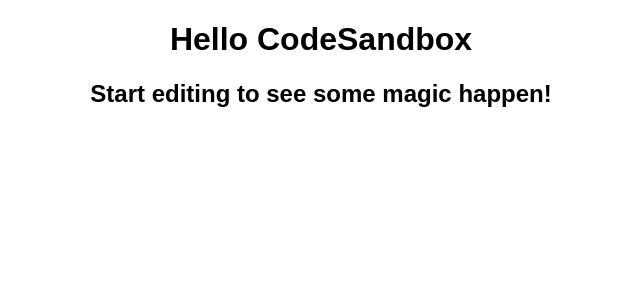
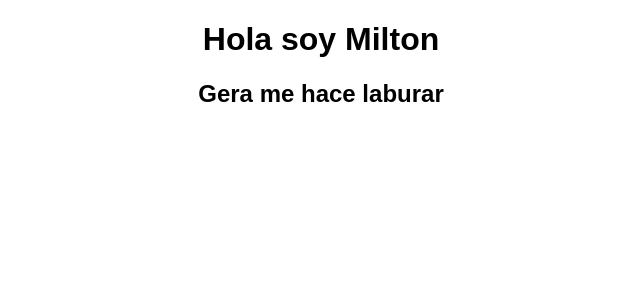
Before and after one commit to milton008/ProyectReact, a React (Create React App) app: page / in a window 1280 px wide. Shown: the top 300 px of the page, without its empty margins (319-959 px from the left). Built offline with nearby package versions, Linux system fonts and the light colour scheme.

Commit message:
cambie el texto del componente App

```diff
--- a/src/App.js
+++ b/src/App.js
@@ -3,8 +3,8 @@
 export default function App() {
   return (
     <div className="App">
-      <h1>Hello CodeSandbox</h1>
-      <h2>Start editing to see some magic happen!</h2>
+      <h1>Hola soy Milton</h1>
+      <h2>Gera me hace laburar</h2>
     </div>
   );
 }
```
